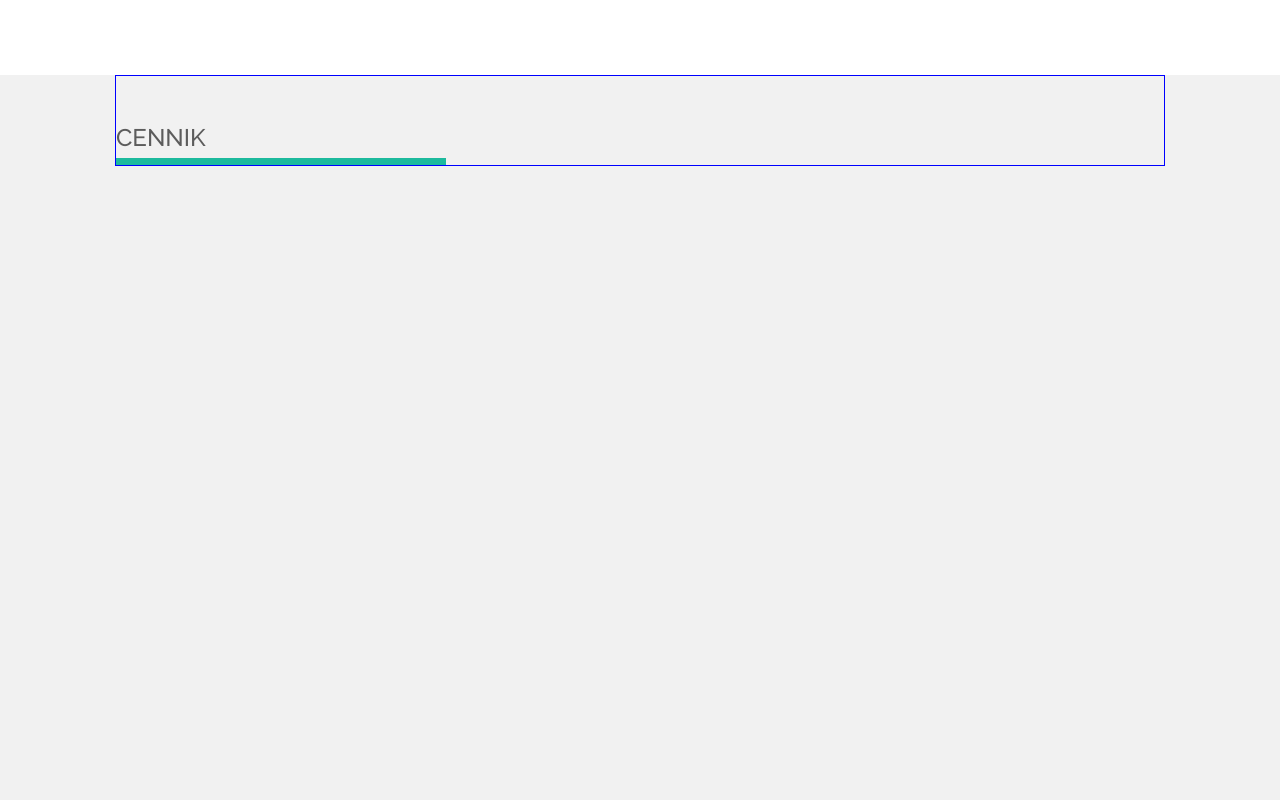
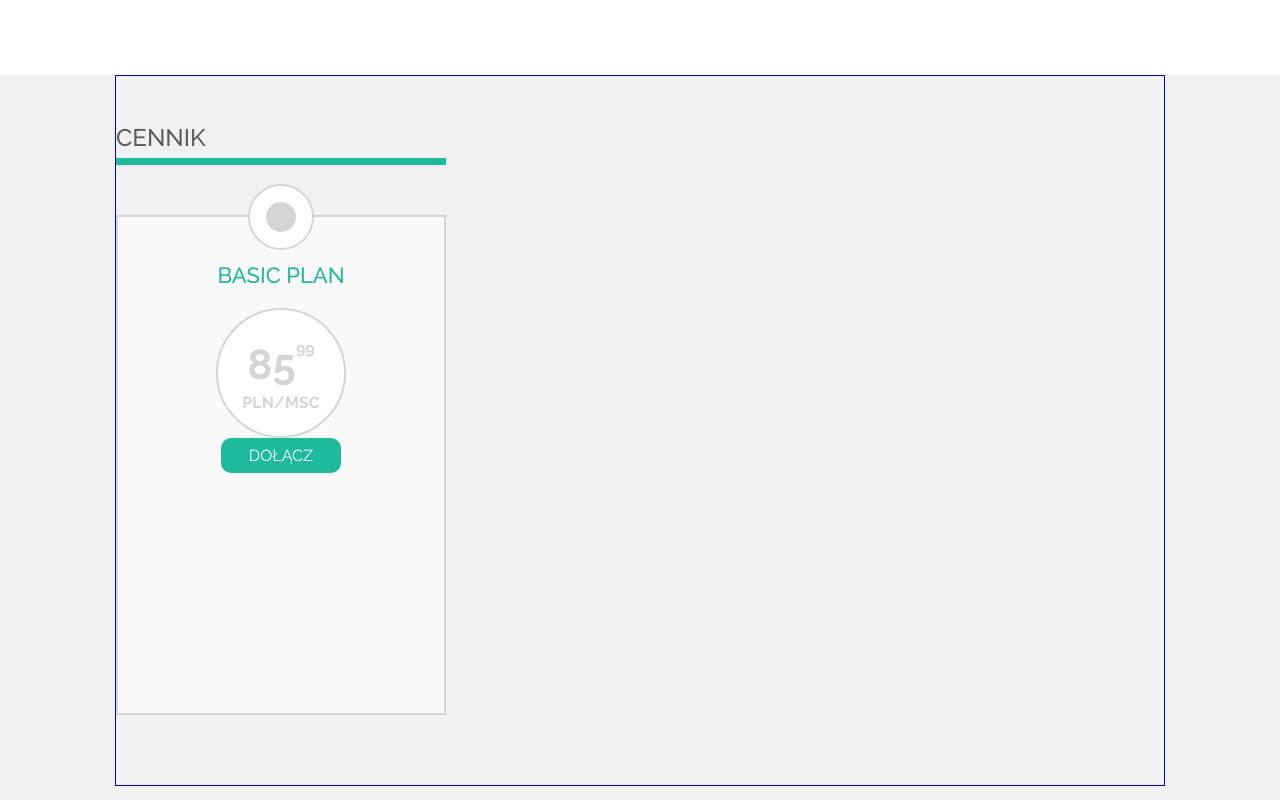
Before and after one commit to migdzio/PROJEKT_WARSZTATY_1, a plain HTML site: page index.html in a window 1280 px wide. Shown: the part 945-1745 px from the top of the page. Drawn offline with Linux system fonts and the light colour scheme; files whose address does not match are found by name.

Commit message:
Działa z!$#4&a cena w kółeczku... ;/

```diff
--- a/css/style.css
+++ b/css/style.css
@@ -357,6 +357,7 @@ margin-bottom: 70px;
     border-bottom: 7px solid #1dba9d;
     margin-top: 47px;
     margin-bottom:;
+    clear: both; /* CZY TO W OGÓLE POTRZEBNE? */
 }
 
 .price-title h2 {
@@ -366,5 +367,118 @@ margin-bottom: 70px;
     font-size: 24px;
     font-weight: 500;
     padding-bottom: 3px;
-    margin-top:;
-    margin-bottom:;
+}
+
+.price-normal {
+    width: 330px;
+    height: 500px;
+    background: #f9f9f9;
+    border: 2px solid #d5d5d5;
+    padding: 65px 20px 5px 20px;
+    margin: 50px 50px 70px 0;
+    position: relative;
+    display: inline-block;
+    vertical-align: middle;
+    text-align: center;
+    color: #d5d5d5;
+    text-align: center;
+}
+
+.empty_circle {
+    width: 66px;
+    height: 66px;
+    position: absolute;
+    top: -33px;
+    left: 0;
+    right: 0;
+    bottom: 0;
+    margin: 0 auto;
+    background: white;
+    border: 2px solid #d5d5d5;
+    border-radius: 50%;
+}
+
+.the_dot {
+    width: 30px;
+    height: 30px;
+    position: absolute;
+    top: -15px;
+    left: 0;
+    right: 0;
+    bottom: 0;
+    margin: 0 auto;
+    background: #d5d5d5;
+    border: 2px solid #d5d5d5;
+    border-radius: 50%;
+}
+
+.button.small {
+    width: 120px;
+    height: 35px;
+    background: #1dba9d;
+    color: white;
+    font-size: 16px;
+    line-height: 35px;
+    text-align: center;
+    border-radius: 10px;
+    margin: auto;
+}
+
+.offer h3 {
+    color: #1dba9d;
+    margin-top: -20px;
+    margin-bottom: 20px;
+    font-size: 22px;
+    font-weight: 500;
+}
+
+.big-circle {
+    width: 130px;
+    height: 130px;
+    position: relative;
+    margin: auto;
+    /* top: -33px;
+    left: 0;
+    right: 0;
+    bottom: 0;
+    margin: 0 auto; */
+    background: white;
+    border: 2px solid #d5d5d5;
+    border-radius: 50%;
+    /* display: table-cell; */
+}
+
+.big-circle h2 {
+    /* color: #d5d5d5; */
+}
+
+span.number {
+    color: #d5d5d5;
+    display: inline-block;
+    /* line-height: 90px; */
+    margin-top: 30px;
+    font-size: 42px;
+    font-weight: bold;
+}
+
+span.cash {
+    color: #d5d5d5;
+    display: inline-block;
+    margin-top: -10px;
+    /* line-height: 5px; */
+    font-size: 16px;
+    position: relative;
+        top: -20px;
+        left: 0;
+}
+
+sup {
+    vertical-align: super;
+    font-size: 16px;
+    display: inline-block;
+    position: relative;
+        top: -10px;
+        left: 0;
+    /* margin-top: -20px; */
+
+}
--- a/index.html
+++ b/index.html
@@ -79,6 +79,19 @@
                     <h2>CENNIK<h2>
                 </div>
             </div>
+            <div class="price-normal">
+                <div class="empty_circle"></div>
+                <div class="the_dot"></div>
+                <div class="offer">
+                    <h3>BASIC PLAN</h3>
+                        <div class="big-circle">
+                            <h2><span class="number">85<sup>99</sup><span></span><br><span class="cash">PLN/MSC</span></h2>
+                        </div>
+                        <div class="bar-1"></div>
+                        <div class="bar-2"></div>
+                    <div class="button small">DOŁĄCZ</div>
+                </div>
+            </div>
         </div>
     </section>
 
```
